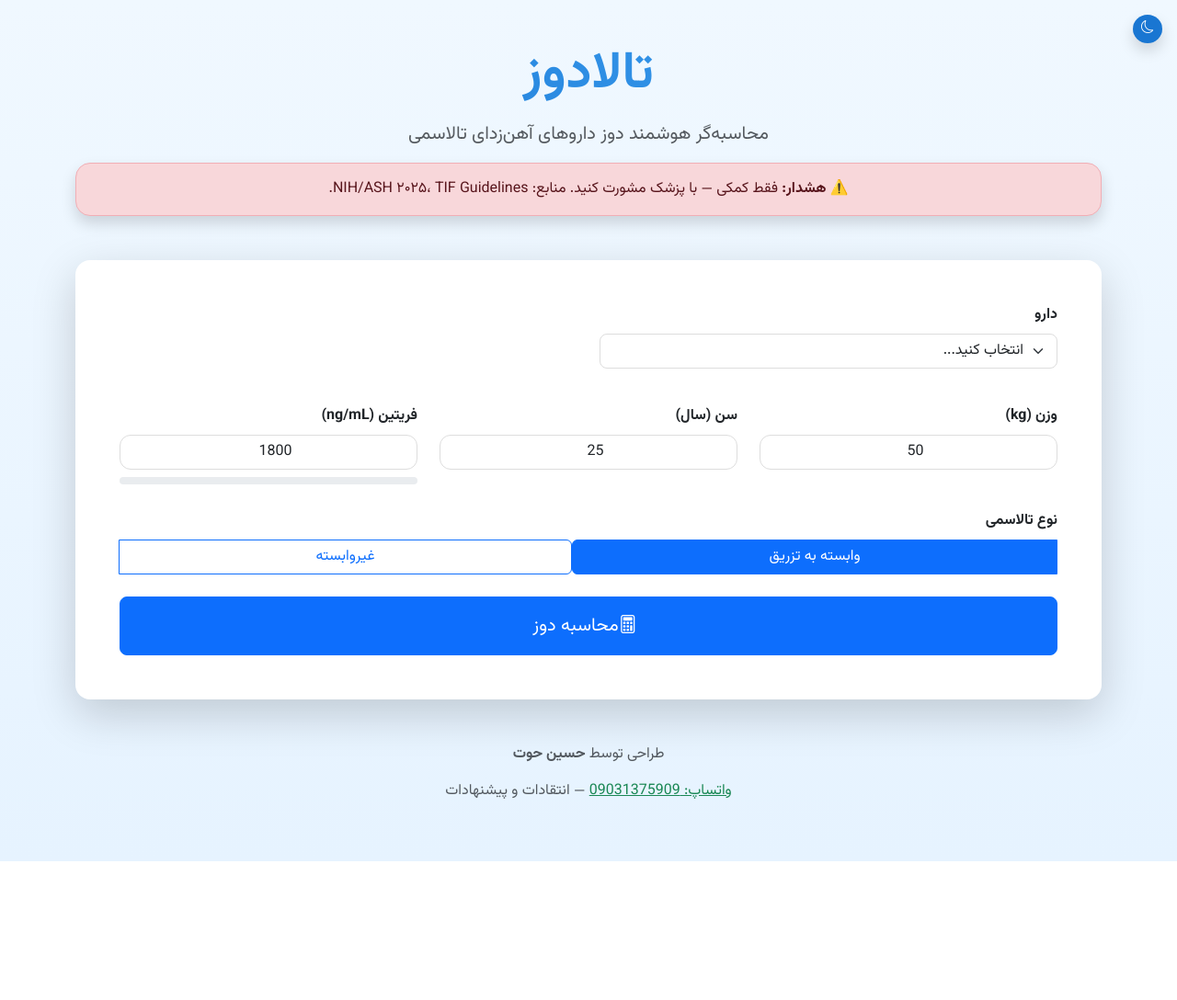
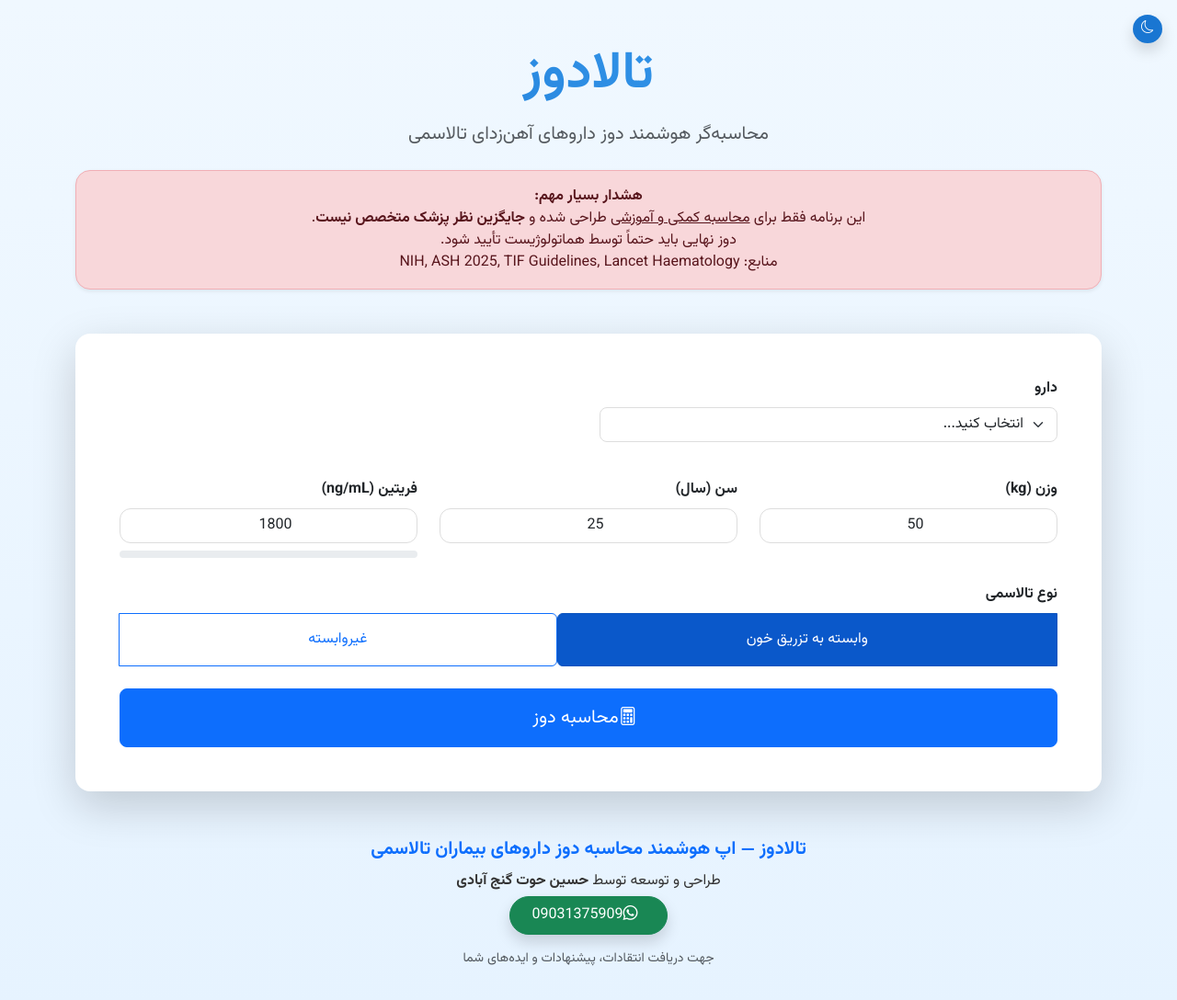
Before and after one commit to Ganjabady/TalaDose1, a plain HTML site: page index.html in a window 1280 px wide. Shown: the whole page at 92% size. Before the commit the page ends 937 px from the top, so only its background shows below. Drawn offline with nearby package versions, Linux system fonts and the light colour scheme.

Commit message:
Update index.html

```diff
--- a/index.html
+++ b/index.html
@@ -28,8 +28,12 @@
         <div class="text-center mb-5 animate-fade-in">
             <h1 class="display-4 fw-bold gradient-text mb-3">تالادوز</h1>
             <p class="lead text-muted fs-5">محاسبه‌گر هوشمند دوز داروهای آهن‌زدای تالاسمی</p>
-            <div class="alert alert-danger rounded-4 shadow mt-3">
-                <strong>⚠️ هشدار:</strong> فقط کمکی — با پزشک مشورت کنید. منابع: NIH/ASH ۲۰۲۵، TIF Guidelines.
+<!-- هشدار قوی‌تر و کامل‌تر -->
+<div class="alert alert-danger rounded-4 shadow-sm mt-4 text-center fs-6">
+    <strong>هشدار بسیار مهم:</strong><br>
+    این برنامه فقط برای <u>محاسبه کمکی و آموزشی</u> طراحی شده و <strong>جایگزین نظر پزشک متخصص نیست</strong>.<br>
+    دوز نهایی باید حتماً توسط هماتولوژیست تأیید شود.<br>
+    منابع: NIH, ASH 2025, TIF Guidelines, Lancet Haematology
 </div>
         </div>
 
@@ -74,13 +78,14 @@
                         </div>
                     </div>
 
+<!-- نوع تالاسمی — پیش‌فرض: وابسته به تزریق -->
 <div class="mt-4">
     <label class="form-label fw-bold">نوع تالاسمی</label>
     <div class="btn-group w-100" role="group">
         <input type="radio" class="btn-check" name="type" id="transfusion" value="transfusion" checked>
-                            <label class="btn btn-outline-primary" for="transfusion">وابسته به تزریق</label>
+        <label class="btn btn-primary px-4 py-3" for="transfusion">وابسته به تزریق خون</label>
         <input type="radio" class="btn-check" name="type" id="nontransfusion" value="non-transfusion">
-                            <label class="btn btn-outline-primary" for="nontransfusion">غیروابسته</label>
+        <label class="btn btn-outline-primary px-4 py-3" for="nontransfusion">غیروابسته</label>
     </div>
 </div>
 
@@ -144,9 +149,16 @@
             </div>
         </div>
 
-        <footer class="text-center mt-5 text-muted">
-            <p>طراحی توسط <strong>حسین حوت</strong></p>
-            <p><a href="https://wa.me/989031375909" class="text-success">واتساپ: 09031375909</a> — انتقادات و پیشنهادات</p>
+<!-- فوتر مرتب و شیک -->
+<footer class="text-center mt-5">
+    <p class="mb-2 fs-5 fw-bold text-primary">تالادوز — اپ هوشمند محاسبه دوز داروهای بیماران تالاسمی</p>
+    <p class="mb-1">طراحی و توسعه توسط <strong>حسین حوت گنج آبادی</strong></p>
+    <p>
+        <a href="https://wa.me/989031375909" target="_blank" class="btn btn-success rounded-pill px-4 py-2 shadow">
+            <i class="bi bi-whatsapp me-2"></i>09031375909
+        </a>
+    </p>
+    <small class="text-muted d-block mt-2">جهت دریافت انتقادات، پیشنهادات و ایده‌های شما</small>
 </footer>
     </div>
 
```
Lines whose indentation alone changed are shown as unchanged.
